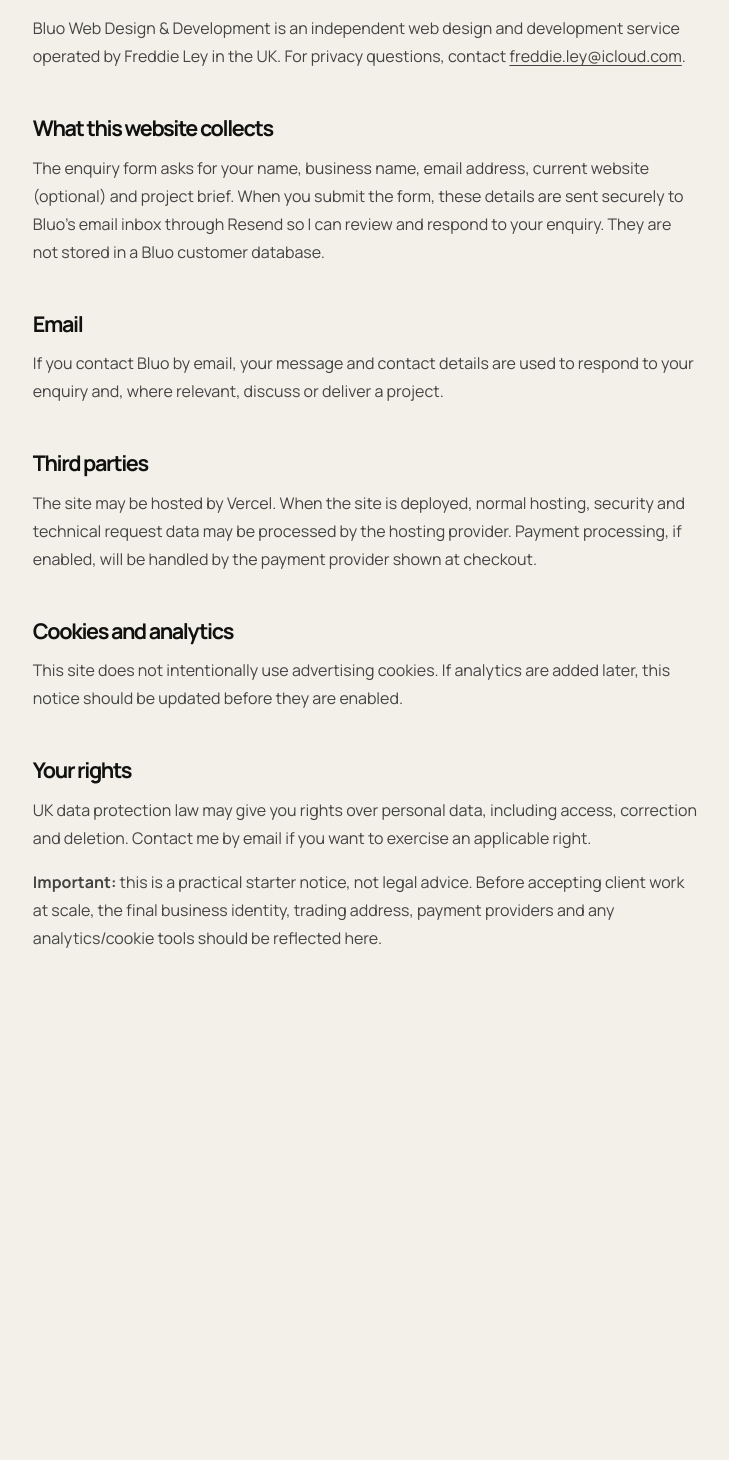
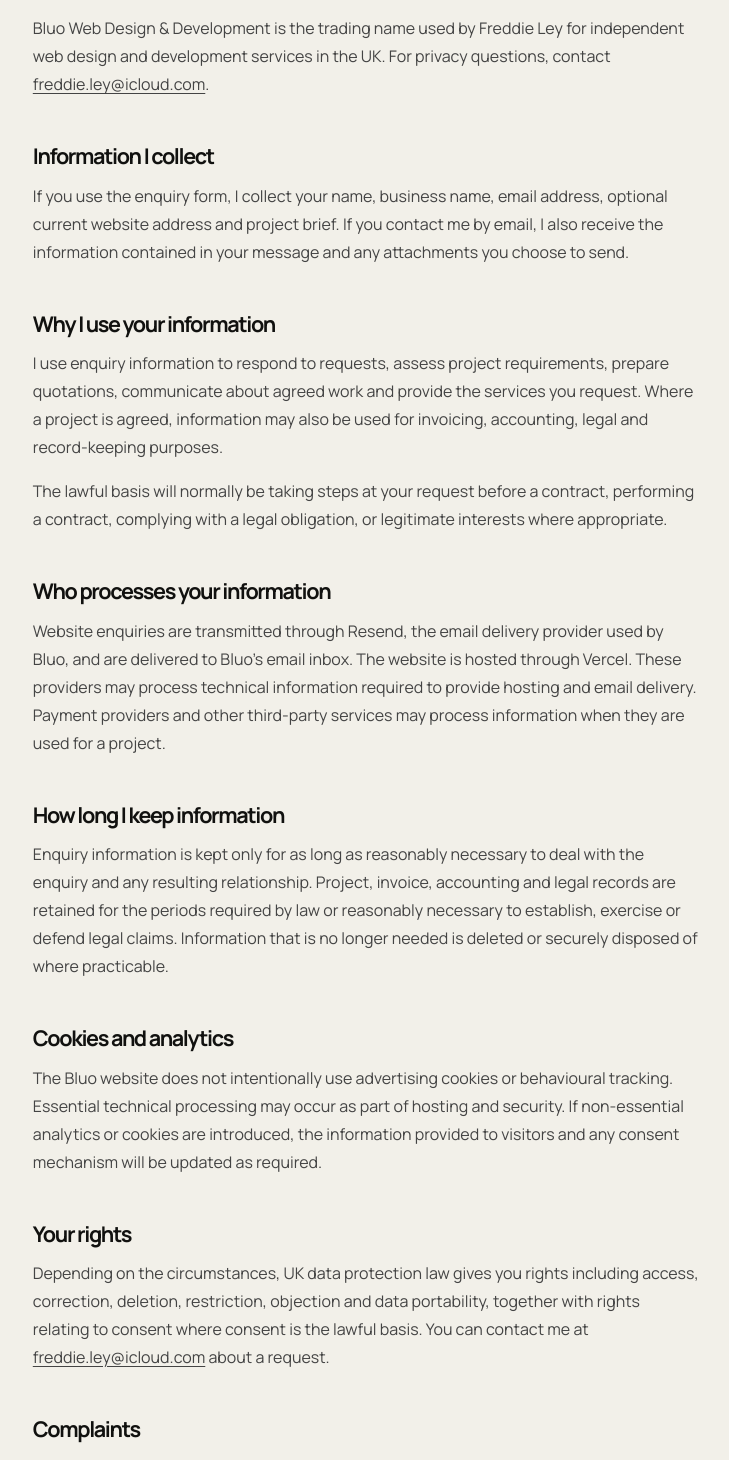
Before and after one commit to freddieley/Service-website, a Next.js app: page /privacy in a window 1280 px wide. Shown: the part 370-1830 px from the top of the page, without its empty margins (274-1003 px from the left). Before the commit the page ends 1438 px from the top, so only its background shows below. Built offline with nearby package versions, Linux system fonts and the light colour scheme.

Commit message:
Finalise production privacy notice

```diff
--- a/app/privacy/page.tsx
+++ b/app/privacy/page.tsx
@@ -5,52 +5,83 @@ export default function Privacy() {
     <main className="legal-page">
       <Link href="/" className="legal-back">← Bluo</Link>
       <h1>Privacy notice</h1>
-      <p className="legal-meta">Last updated: 30 September 2026</p>
+      <p className="legal-meta">Last updated: 6 October 2026</p>
 
       <h2>Who I am</h2>
       <p>
-        Bluo Web Design &amp; Development is an independent web design and development service
-        operated by Freddie Ley in the UK. For privacy questions, contact{" "}
-        <a href="mailto:freddie.ley@icloud.com">freddie.ley@icloud.com</a>.
+        Bluo Web Design &amp; Development is the trading name used by Freddie Ley for
+        independent web design and development services in the UK. For privacy questions,
+        contact <a href="mailto:freddie.ley@icloud.com">freddie.ley@icloud.com</a>.
       </p>
 
-      <h2>What this website collects</h2>
+      <h2>Information I collect</h2>
       <p>
-        The enquiry form asks for your name, business name, email address, current website
-        (optional) and project brief. When you submit the form, these details are sent securely
-        to Bluo's email inbox through Resend so I can review and respond to your enquiry. They
-        are not stored in a Bluo customer database.
+        If you use the enquiry form, I collect your name, business name, email address,
+        optional current website address and project brief. If you contact me by email,
+        I also receive the information contained in your message and any attachments you
+        choose to send.
       </p>
 
-      <h2>Email</h2>
+      <h2>Why I use your information</h2>
       <p>
-        If you contact Bluo by email, your message and contact details are used to respond to
-        your enquiry and, where relevant, discuss or deliver a project.
+        I use enquiry information to respond to requests, assess project requirements,
+        prepare quotations, communicate about agreed work and provide the services you
+        request. Where a project is agreed, information may also be used for invoicing,
+        accounting, legal and record-keeping purposes.
+      </p>
+      <p>
+        The lawful basis will normally be taking steps at your request before a contract,
+        performing a contract, complying with a legal obligation, or legitimate interests
+        where appropriate.
       </p>
 
-      <h2>Third parties</h2>
+      <h2>Who processes your information</h2>
       <p>
-        The site may be hosted by Vercel. When the site is deployed, normal hosting, security
-        and technical request data may be processed by the hosting provider. Payment processing,
-        if enabled, will be handled by the payment provider shown at checkout.
+        Website enquiries are transmitted through Resend, the email delivery provider used
+        by Bluo, and are delivered to Bluo's email inbox. The website is hosted through
+        Vercel. These providers may process technical information required to provide
+        hosting and email delivery. Payment providers and other third-party services may
+        process information when they are used for a project.
+      </p>
+
+      <h2>How long I keep information</h2>
+      <p>
+        Enquiry information is kept only for as long as reasonably necessary to deal with
+        the enquiry and any resulting relationship. Project, invoice, accounting and legal
+        records are retained for the periods required by law or reasonably necessary to
+        establish, exercise or defend legal claims. Information that is no longer needed
+        is deleted or securely disposed of where practicable.
       </p>
 
       <h2>Cookies and analytics</h2>
       <p>
-        This site does not intentionally use advertising cookies. If analytics are added later,
-        this notice should be updated before they are enabled.
+        The Bluo website does not intentionally use advertising cookies or behavioural
+        tracking. Essential technical processing may occur as part of hosting and security.
+        If non-essential analytics or cookies are introduced, the information provided to
+        visitors and any consent mechanism will be updated as required.
       </p>
 
       <h2>Your rights</h2>
       <p>
-        UK data protection law may give you rights over personal data, including access,
-        correction and deletion. Contact me by email if you want to exercise an applicable right.
+        Depending on the circumstances, UK data protection law gives you rights including
+        access, correction, deletion, restriction, objection and data portability, together
+        with rights relating to consent where consent is the lawful basis. You can contact
+        me at <a href="mailto:freddie.ley@icloud.com">freddie.ley@icloud.com</a> about
+        a request.
       </p>
 
+      <h2>Complaints</h2>
       <p>
-        <strong>Important:</strong> this is a practical starter notice, not legal advice. Before
-        accepting client work at scale, the final business identity, trading address, payment
-        providers and any analytics/cookie tools should be reflected here.
+        I would welcome the opportunity to resolve a privacy concern directly. You can
+        also complain to the Information Commissioner's Office if you believe your
+        information has been handled unlawfully.
+      </p>
+
+      <h2>Security</h2>
+      <p>
+        I take reasonable technical and organisational measures to protect personal
+        information. No internet transmission or storage system can be guaranteed to be
+        completely secure, so information should only be sent where necessary.
       </p>
     </main>
   );
```
